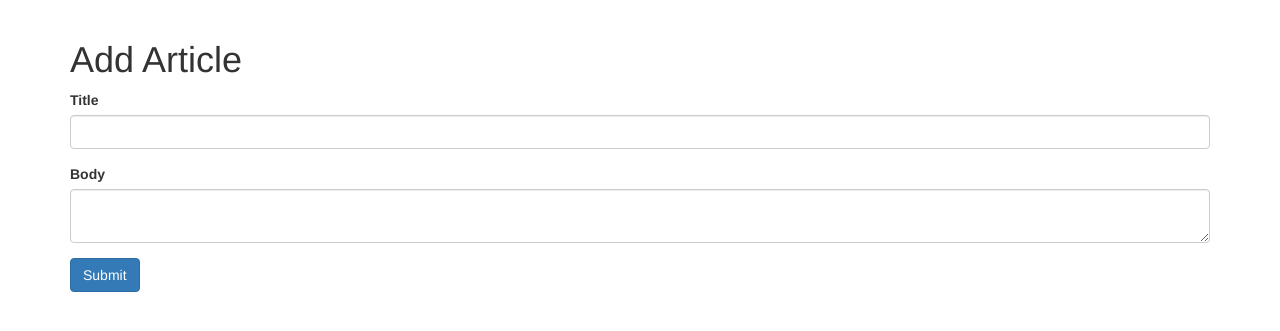
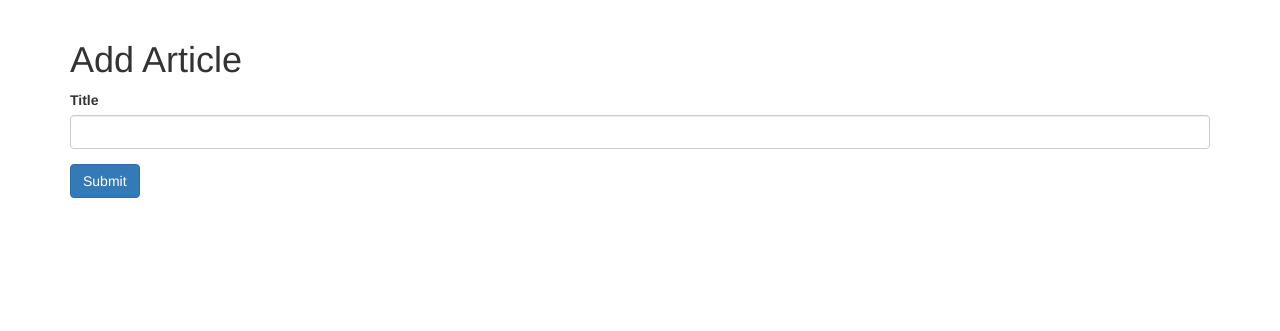
Before and after one commit to marek0209/FlaskApp, a Flask app: page /add_article in a window 1280 px wide. Shown: the part 52-383 px from the top of the page. Run offline with Flask 2, Linux system fonts and the light colour scheme; the visitor is signed in with stand-in values (Sample User, id 1); parts of the project's set-up code (start-up, migrations or seed data) failed here and were passed over; some libraries are stand-ins or nearby versions.

Commit message:
Remove body from articles

```diff
--- a/app.py
+++ b/app.py
@@ -194,7 +194,6 @@ def dashboard():
 # Article Form Class
 class ArticleForm(Form):
     title = StringField('Title', [validators.Length(min=1, max=200)])
-    body = TextAreaField('Body', [validators.Length(min=30)])
 
 # Add Article
 @app.route('/add_article', methods=['GET', 'POST'])
@@ -203,13 +202,12 @@ def add_article():
     form = ArticleForm(request.form)
     if request.method == 'POST' and form.validate():
         title = form.title.data
-        body = form.body.data
 
         # Create Cursor
         cur = mysql.connection.cursor()
 
         # Execute
-        cur.execute("INSERT INTO articles(title, body, author) VALUES(%s, %s, %s)",(title, body, session['username']))
+        cur.execute("INSERT INTO articles(title, author) VALUES(%s, %s)",(title, session['username']))
 
         # Commit to DB
         mysql.connection.commit()
@@ -241,17 +239,15 @@ def edit_article(id):
 
     # Populate article form fields
     form.title.data = article['title']
-    form.body.data = article['body']
 
     if request.method == 'POST' and form.validate():
         title = request.form['title']
-        body = request.form['body']
 
         # Create Cursor
         cur = mysql.connection.cursor()
         app.logger.info(title)
         # Execute
-        cur.execute ("UPDATE articles SET title=%s, body=%s WHERE id=%s",(title, body, id))
+        cur.execute ("UPDATE articles SET title=%s WHERE id=%s",(title, id))
         # Commit to DB
         mysql.connection.commit()
 
--- a/templates/add_article.html
+++ b/templates/add_article.html
@@ -7,9 +7,6 @@
     <div class="form-group">
       {{ render_field(form.title, class_="form-control") }}
     </div>
-    <div class="form-group">
-      {{ render_field(form.body, class_="form-control", id="editor") }}
-    </div>
     <p><input class="btn btn-primary" type="submit" value="Submit">
   </form>
 {% endblock %}
--- a/templates/article.html
+++ b/templates/article.html
@@ -2,9 +2,6 @@
 
 {% block body %}
   <h1>{{article.title}}</h1>
-  <small>Written by {{article.author}} on {{article.create_date}}</small>
+  <small>Added by {{article.author}} on {{article.create_date}}</small>
   <hr>
-  <div>
-    {{article.body | safe}}
-  </div>
 {% endblock %}
```
